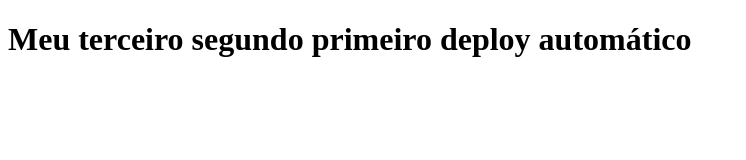
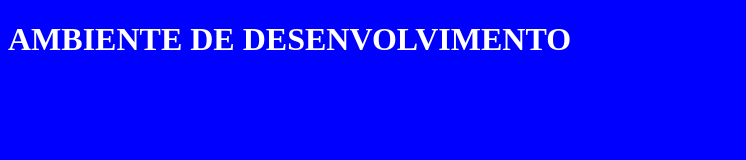
Before and after one commit to gbsilva27/cicd-gerenciadeconf, a plain HTML site: page index.html in a window 1280 px wide. Shown: the whole page, without its empty margins (0-746 px from the left). Drawn offline with Linux system fonts and the light colour scheme.

Commit message:
versão dev

```diff
--- a/index.html
+++ b/index.html
@@ -1,9 +1,14 @@
 <!DOCTYPE html>
 <html>
 <head>
-    <title>Teste CI/CD</title>
+<style>
+body{
+    background:blue;
+    color:white;
+}
+</style>
 </head>
 <body>
-    <h1>Meu terceiro segundo primeiro deploy automático</h1>
+<h1>AMBIENTE DE DESENVOLVIMENTO</h1>
 </body>
 </html>
```
